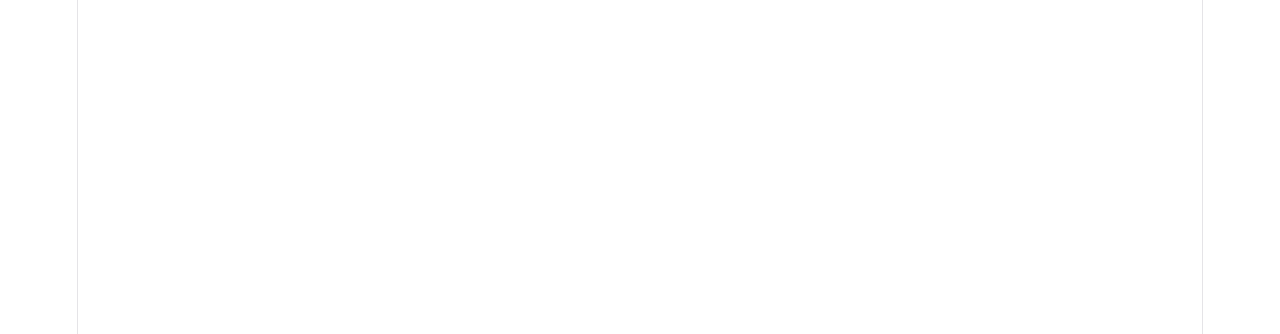
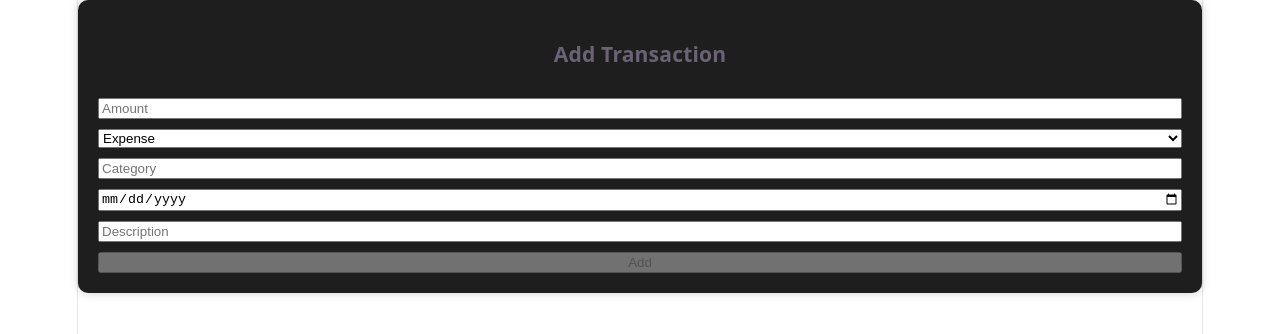
Before and after one commit to watsonlimprevil/finance-frontend, a React (Vite) app: page /add in a window 1280 px wide. Before the commit this address had no page. Shown: the top 334 px of the page. Built offline with nearby package versions, Linux system fonts and the light colour scheme.

Commit message:
changed the path to addtransactions

```diff
--- a/src/App.jsx
+++ b/src/App.jsx
@@ -63,7 +63,7 @@ export default function App() {
           }
         />
 <Route
-path='/'
+path='/add'
 element={<AddTransaction/>}
 />
       </Routes>
--- a/src/pages/Login.jsx
+++ b/src/pages/Login.jsx
@@ -19,7 +19,7 @@ export default function Login() {
     const data = await res.json();
     if (data.token) {
       localStorage.setItem("token", data.token);
-      nav("/");
+      nav("/add");
     }
   }
 
```
